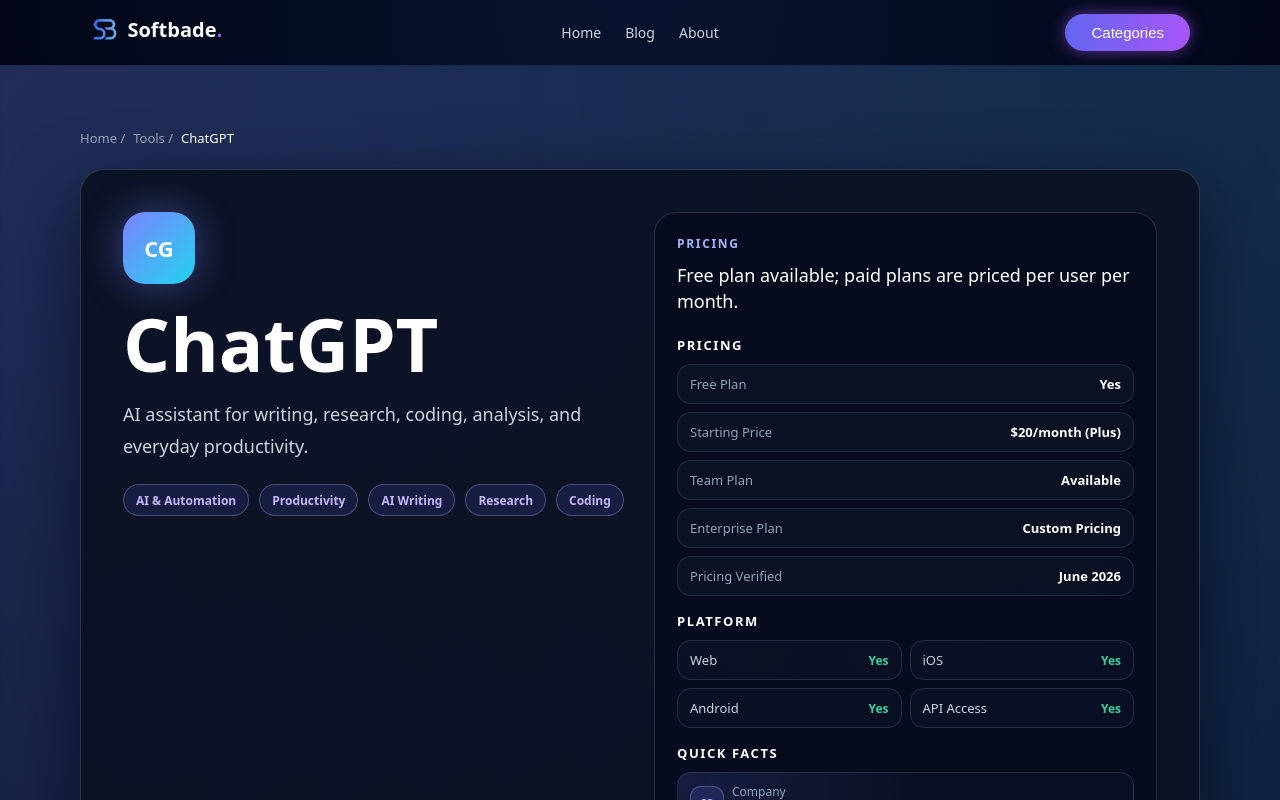
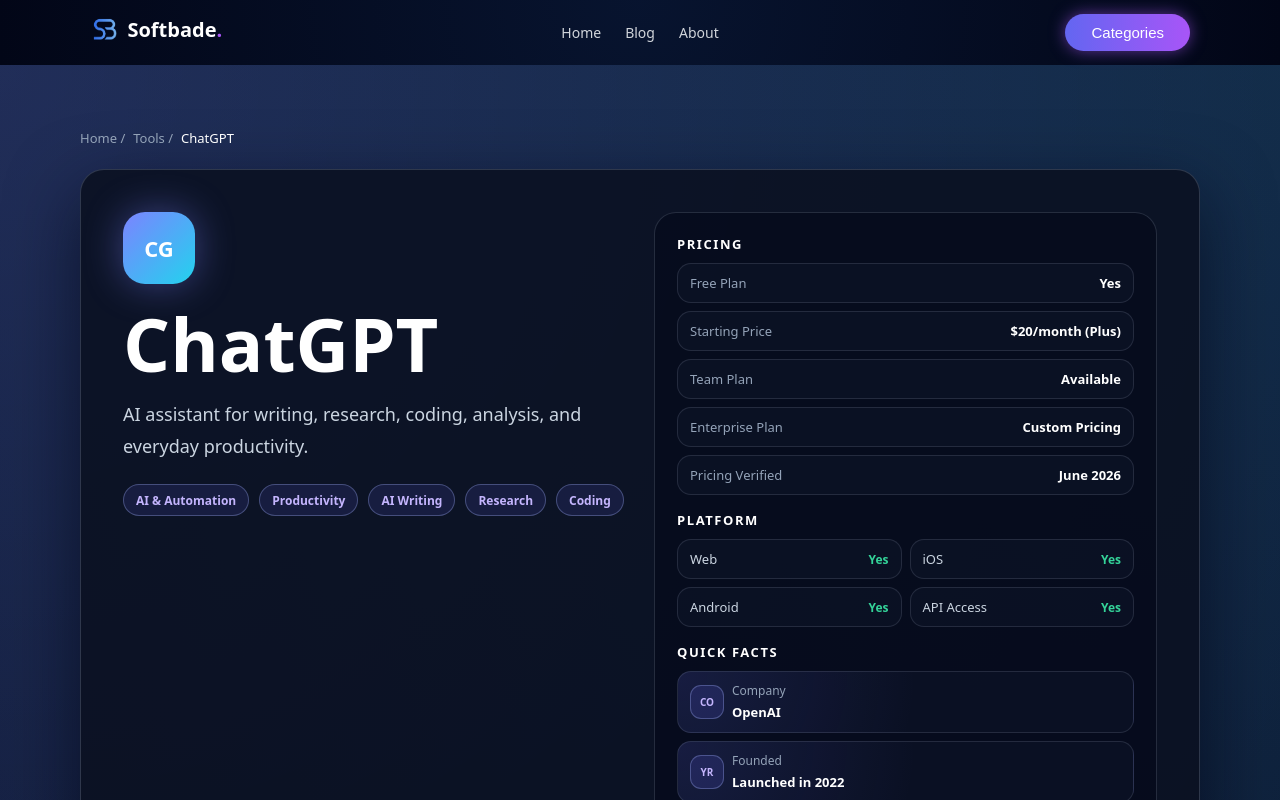
Before and after one commit to cestchocolat/softbade, a Next.js app: page /tools/chatgpt in a window 1280 px wide. Shown: the top 800 px of the page. Built offline with nearby package versions, Linux system fonts and the light colour scheme.

Commit message:
Fix pricing section heading

```diff
--- a/components/tools/ToolDetailTemplate.tsx
+++ b/components/tools/ToolDetailTemplate.tsx
@@ -228,22 +228,6 @@
               alignSelf: "stretch",
             }}
           >
-            <p
-              style={{
-                margin: 0,
-                color: "#a5b4fc",
-                fontSize: "12px",
-                fontWeight: 900,
-                letterSpacing: "0.14em",
-                textTransform: "uppercase",
-              }}
-            >
-              Pricing
-            </p>
-            <p style={{ margin: "10px 0 22px", color: "#ffffff", fontSize: "18px", lineHeight: 1.45 }}>
-              {tool.pricingSummary}
-            </p>
-
             <div style={{ display: "grid", gap: "16px", marginBottom: "22px" }}>
               <div>
                 <h2
```
